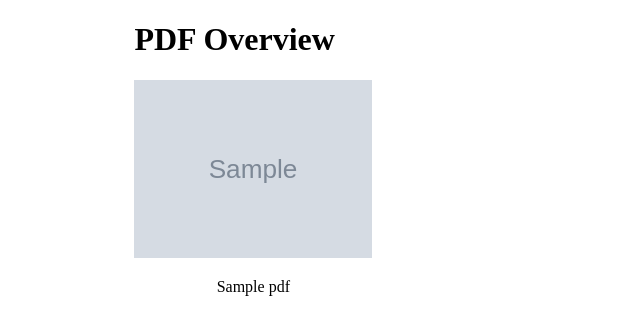
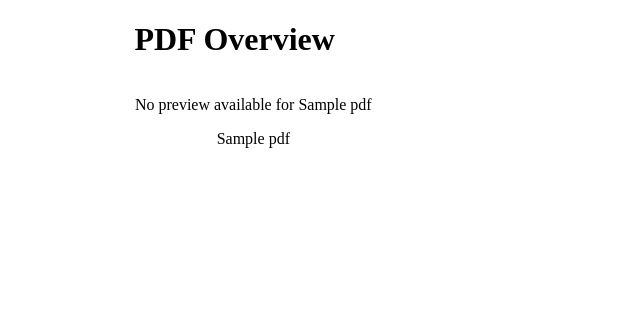
Before and after one commit to rlnsanz/fuzzy-goggles, a Flask app: template app/templates/index.html in a window 1280 px wide. Shown: the top 335 px of the page, without its empty margins (0-640 px from the left). Run offline with Flask 3, Linux system fonts and the light colour scheme; the template is opened without the code that fills it: most values are stand-ins (such as "Sample title", 1, 10 or a date in 2020); grey boxes marked "Sample" are stand-in pictures.

Commit message:
index.html

```diff
--- a/app/templates/index.html
+++ b/app/templates/index.html
@@ -1,3 +1,5 @@
+<!-- app/templates/index.html -->
+
 <!DOCTYPE html>
 <html lang="en">
 
@@ -12,13 +14,19 @@
         <h1>PDF Overview</h1>
         <div class="grid">
             {% for pdf, image_path in pdf_previews %}
-            <div class="grid-item">
+            <div class="grid-item" onclick="openPdfViewer('{{ pdf }}')">
+                {% if image_path %}
                 <img src="{{ url_for('static', filename='imgs/' + image_path) }}" alt="Preview of {{ pdf }}">
+                {% else %}
+                <p>No preview available for {{ pdf }}</p>
+                {% endif %}
                 <p>{{ pdf }}</p>
             </div>
             {% endfor %}
         </div>
     </div>
+
+    <script src="{{ url_for('static', filename='js/script.js') }}"></script>
 </body>
 
 </html>
```
